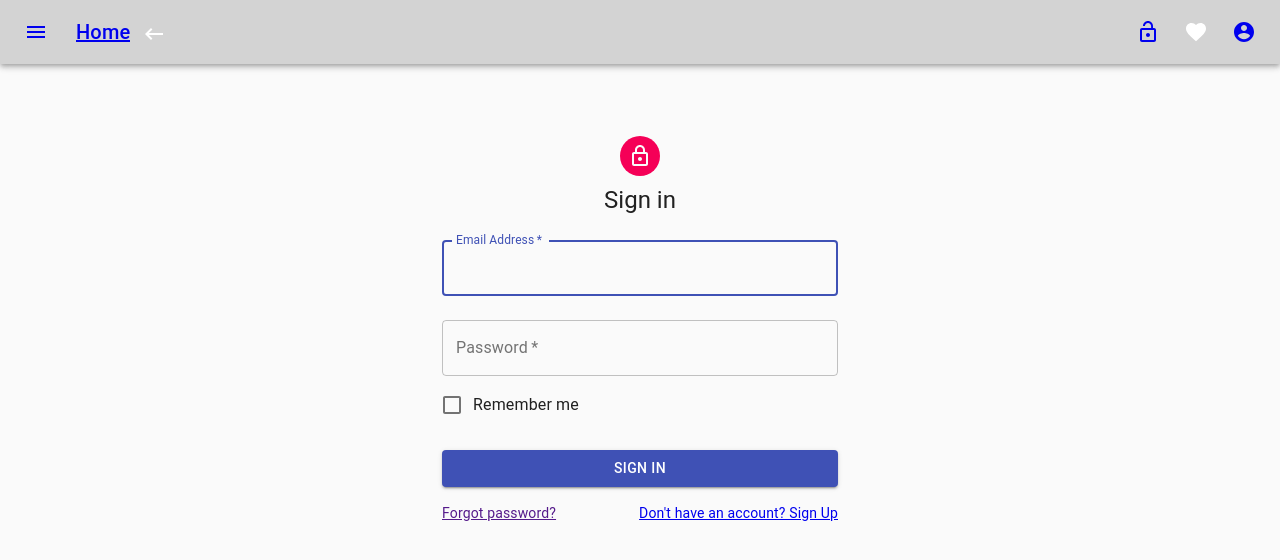
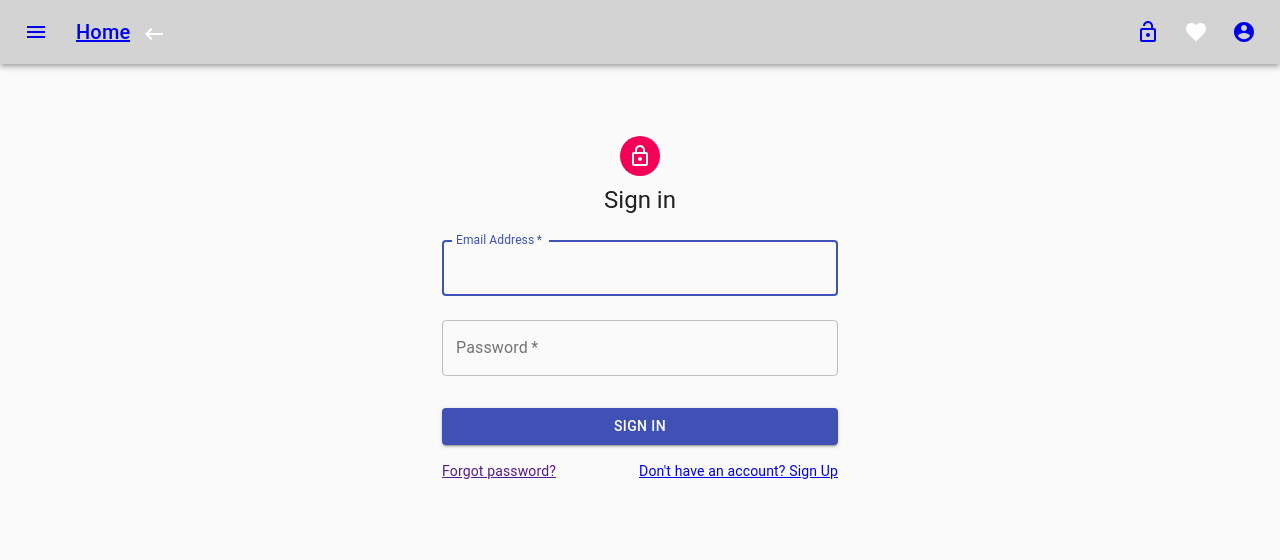
Before and after one commit to NataliaGatarek/SWD-app, a React (Create React App) app in the folder client/: page /SignIn in a window 1280 px wide. Shown: the top 560 px of the page. Built offline with nearby package versions, Linux system fonts and the light colour scheme.

Commit message:
sign in front end working

```diff
--- a/client/src/Views/SignIn.js
+++ b/client/src/Views/SignIn.js
@@ -1,4 +1,4 @@
-import React from "react";
+import React, { useState } from "react";
 import Avatar from "@material-ui/core/Avatar";
 import Button from "@material-ui/core/Button";
 import CssBaseline from "@material-ui/core/CssBaseline";
@@ -34,6 +34,20 @@ const useStyles = makeStyles((theme) => ({
 
 function SignIn() {
   const classes = useStyles();
+  const [formData, setFormData] = useState({
+    email: "",
+    password: "",
+  });
+  const { email, password } = formData;
+
+  const onChange = (e) =>
+    setFormData({ ...formData, [e.target.name]: e.target.value });
+
+  const handleOnSubmit = async (event) => {
+    event.preventDefault();
+    console.log("success");
+  };
+
   return (
     <div>
       <Container component="main" maxWidth="xs">
@@ -45,7 +59,7 @@ function SignIn() {
           <Typography component="h1" variant="h5">
             Sign in
           </Typography>
-          <form className={classes.form} noValidate>
+          <form className={classes.form} noValidate onSubmit={handleOnSubmit}>
             <TextField
               variant="outlined"
               margin="normal"
@@ -56,6 +70,8 @@ function SignIn() {
               name="email"
               autoComplete="email"
               autoFocus
+              value={email}
+              onChange={onChange}
             />
             <TextField
               variant="outlined"
@@ -67,10 +83,8 @@ function SignIn() {
               type="password"
               id="password"
               autoComplete="current-password"
-            />
-            <FormControlLabel
-              control={<Checkbox value="remember" color="primary" />}
-              label="Remember me"
+              value={password}
+              onChange={onChange}
             />
             <Button
               type="submit"
--- a/client/src/Views/SignUp.js
+++ b/client/src/Views/SignUp.js
@@ -1,4 +1,4 @@
-import React, { useState, useRef } from "react";
+import React, { useState } from "react";
 import axios from "axios";
 import Avatar from "@material-ui/core/Avatar";
 import Button from "@material-ui/core/Button";
```
